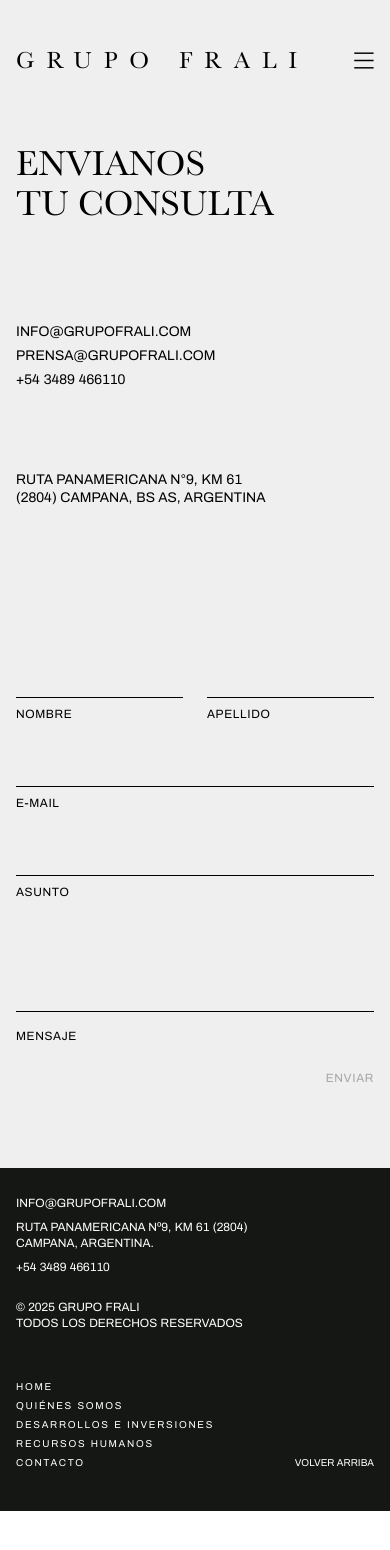
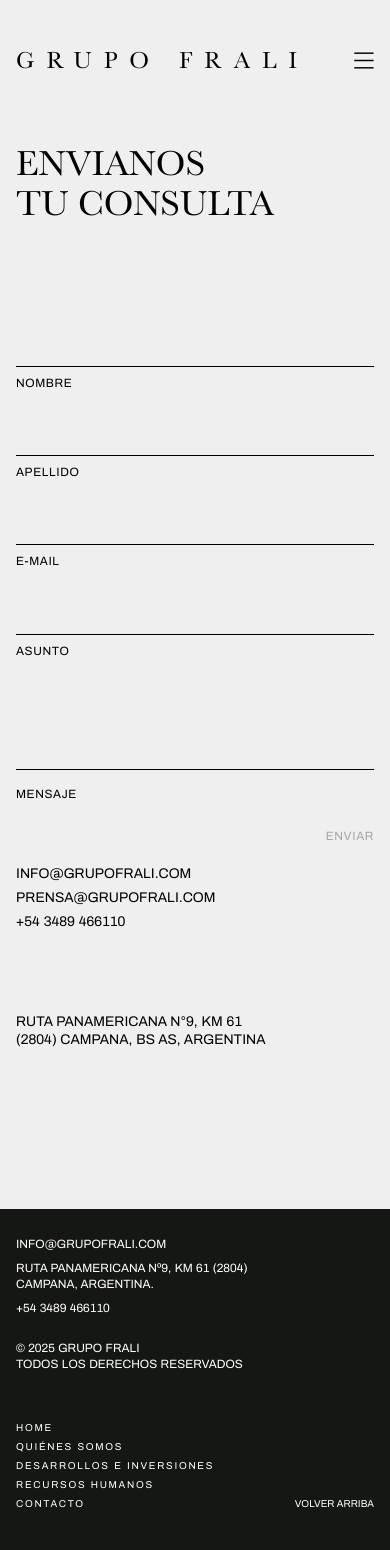
Before and after one commit to i9-9/grupofrali, a Next.js app: page /contacto in a window 390 px wide. Before the commit the page ends 1511 px from the top, so only its background shows below. Built offline with nearby package versions, Linux system fonts and the light colour scheme.

Commit message:
Contacto y RRHH

```diff
--- a/src/app/contacto/page.tsx
+++ b/src/app/contacto/page.tsx
@@ -27,62 +27,21 @@
 
   return (
     <main className="bg-[#EFEFEF]">
-      <div className="content-wrapper">
+      <div className="content-wrapper pb-20">
         <div className="grid pt-36 md:pt-24 pb-20">
-          {/* Título y información de contacto - Columnas 1-6 */}
-          <div className="col-6 md:col-span-6">
+          {/* Título primero siempre - Columnas 1-6 */}
+          <div className="col-6 md:col-span-6 order-1">
             <h1 className="font-baskerville text-black pb-24" style={{ fontSize: 'clamp(36px, 4.5vw, 72px)', lineHeight: 'clamp(40px, 5vw, 80px)' }}>
               ENVIANOS<br />
               TU CONSULTA
             </h1>
-
-            <div className="space-y-0 mb-20">
-              <div>
-                <a
-                  href="mailto:INFO@GRUPOFRALI.COM"
-                  className="font-archivo text-black hover:opacity-70 transition-opacity leading-tight"
-                  style={{ fontSize: 'clamp(14px, 1.2vw, 16px)' }}
-                >
-                  INFO@GRUPOFRALI.COM
-                </a>
-              </div>
-
-              <div>
-                <a
-                  href="mailto:PRENSA@GRUPOFRALI.COM"
-                  className="font-archivo text-black hover:opacity-70 transition-opacity leading-tight"
-                  style={{ fontSize: 'clamp(14px, 1.2vw, 16px)' }}
-                >
-                  PRENSA@GRUPOFRALI.COM
-                </a>
-              </div>
-
-              <div>
-                <a
-                  href="tel:+543489466110"
-                  className="font-archivo text-black hover:opacity-70 transition-opacity leading-tight"
-                  style={{ fontSize: 'clamp(14px, 1.2vw, 16px)' }}
-                >
-                  +54 3489 466110
-                </a>
-              </div>
-            </div>
-
-            <div className="space-y-0">
-              <p className="font-archivo text-black leading-tight" style={{ fontSize: 'clamp(14px, 1.2vw, 16px)' }}>
-                RUTA PANAMERICANA N°9, KM 61
-              </p>
-              <p className="font-archivo text-black leading-tight" style={{ fontSize: 'clamp(14px, 1.2vw, 16px)' }}>
-                (2804) CAMPANA, BS AS, ARGENTINA
-              </p>
-            </div>
           </div>
 
-          {/* Formulario completo - Columnas 7-12 */}
-          <div className="col-6 md:col-span-6 md:col-start-7">
-            <div className="space-y-8 mt-36">
-              {/* Nombre y Apellido en una fila */}
-              <div className="flex space-x-6">
+          {/* Formulario - Columnas 1-6 en mobile, 7-12 en desktop */}
+          <div className="col-6 md:col-span-6 md:col-start-7 order-2">
+            <div className="space-y-8 mt-0 md:mt-36">
+              {/* Nombre y Apellido - separados en mobile, juntos en desktop */}
+              <div className="flex flex-col md:flex-row md:space-x-6 space-y-8 md:space-y-0">
                 <div className="flex-1">
                   <input
                     type="text"
@@ -168,6 +127,50 @@
               </div>
             </div>
           </div>
+
+          {/* Información de contacto - Columnas 1-6 en desktop, después del formulario en mobile */}
+          <div className="col-6 md:col-span-6 order-3 md:order-3">
+            <div className="space-y-0 mb-20">
+              <div>
+                <a
+                  href="mailto:INFO@GRUPOFRALI.COM"
+                  className="font-archivo text-black hover:opacity-70 transition-opacity leading-tight"
+                  style={{ fontSize: 'clamp(14px, 1.2vw, 16px)' }}
+                >
+                  INFO@GRUPOFRALI.COM
+                </a>
+              </div>
+
+              <div>
+                <a
+                  href="mailto:PRENSA@GRUPOFRALI.COM"
+                  className="font-archivo text-black hover:opacity-70 transition-opacity leading-tight"
+                  style={{ fontSize: 'clamp(14px, 1.2vw, 16px)' }}
+                >
+                  PRENSA@GRUPOFRALI.COM
+                </a>
+              </div>
+
+              <div>
+                <a
+                  href="tel:+543489466110"
+                  className="font-archivo text-black hover:opacity-70 transition-opacity leading-tight"
+                  style={{ fontSize: 'clamp(14px, 1.2vw, 16px)' }}
+                >
+                  +54 3489 466110
+                </a>
+              </div>
+            </div>
+
+            <div className="space-y-0">
+              <p className="font-archivo text-black leading-tight" style={{ fontSize: 'clamp(14px, 1.2vw, 16px)' }}>
+                RUTA PANAMERICANA N°9, KM 61
+              </p>
+              <p className="font-archivo text-black leading-tight" style={{ fontSize: 'clamp(14px, 1.2vw, 16px)' }}>
+                (2804) CAMPANA, BS AS, ARGENTINA
+              </p>
+            </div>
+          </div>
         </div>
       </div>
     </main>
--- a/src/app/rrhh/page.tsx
+++ b/src/app/rrhh/page.tsx
@@ -1,11 +1,11 @@
 export default function RRHH() {
   return (
     <main className="bg-[#EFEFEF]">
-      {/* Hero Section */}
+      {/* Hero */}
       <div className="content-wrapper">
         <div className="grid pt-36 md:pt-24 pb-20">
           <div className="col-6 md:col-8">
-            <h1 className="font-baskerville text-black" style={{ fontSize: 'clamp(36px, 56px, 72px)', lineHeight: 'clamp(40px, 1.3em, 80px)' }}>
+            <h1 className="font-baskerville text-black" style={{ fontSize: 'clamp(40px, 56px, 72px)', lineHeight: 'clamp(40px, 1.1em, 80px)' }}>
               UN EQUIPO QUE<br />
               CRECE EN CADA<br />
               PROYECTO
@@ -14,7 +14,7 @@
         </div>
       </div>
 
-      {/* Sumate a Nuestro Equipo Section */}
+      {/* Sumate a Nuestro Equipo */}
       <section className="content-wrapper pb-16">
         <div className="grid pb-8">
           <div className="col-6 md:col-12">
@@ -25,7 +25,7 @@
         </div>
 
         <div className="grid">
-          <div className="col-6 md:col-span-5 space-y-6">
+          <div className="col-6 md:col-span-5 space-y-6 md:space-y-6 space-y-4">
             <p className="text-black" style={{ fontSize: 'clamp(14px, 22px, 16px)', lineHeight: '1' }}>
               El crecimiento sostenido de nuestros desarrollos se apoya
               en el compromiso y la calidad humana de nuestro
@@ -34,9 +34,29 @@
               acompañando el desarrollo personal y profesional de cada
               colaborador.
             </p>
+
+            {/* Segundo párrafo en mobile */}
+            <div className="md:hidden">
+              <p className="text-black mb-8" style={{ fontSize: 'clamp(14px, 22px, 16px)', lineHeight: '1' }}>
+                Si compartís nuestra visión y<br />
+                buscás desarrollarte en un entorno<br />
+                profesional y dinámico, te invitamos<br />
+                a enviarnos tu perfil.
+              </p>
+
+              <div>
+                <a
+                  href="mailto:RRHH@GRUPOFRALI.COM"
+                  className="font-archivo font-normal text-black text-[14px] md:text-[21px] hover:opacity-70 transition-opacity"
+                >
+                  RRHH@GRUPOFRALI.COM
+                </a>
+              </div>
+            </div>
           </div>
 
-          <div className="col-6 md:col-span-6 md:col-start-7">
+          {/* Segundo párrafo en desktop */}
+          <div className="hidden md:block col-6 md:col-7-to-12 mb-20 md:mb-40">
             <p className="text-black mb-8" style={{ fontSize: 'clamp(14px, 22px, 16px)', lineHeight: '1' }}>
               Si compartís nuestra visión y<br />
               buscás desarrollarte en un entorno<br />
@@ -45,12 +65,12 @@
             </p>
 
             <div>
-              <a
-                href="mailto:RRHH@GRUPOFRALI.COM"
-                className="font-archivo text-black text-[21px] hover:opacity-70 transition-opacity"
-              >
-                RRHH@GRUPOFRALI.COM
-              </a>
+                              <a
+                  href="mailto:RRHH@GRUPOFRALI.COM"
+                  className="font-archivo font-normal text-black text-[14px] md:text-[21px] hover:opacity-70 transition-opacity"
+                >
+                  RRHH@GRUPOFRALI.COM
+                </a>
             </div>
           </div>
         </div>
```
